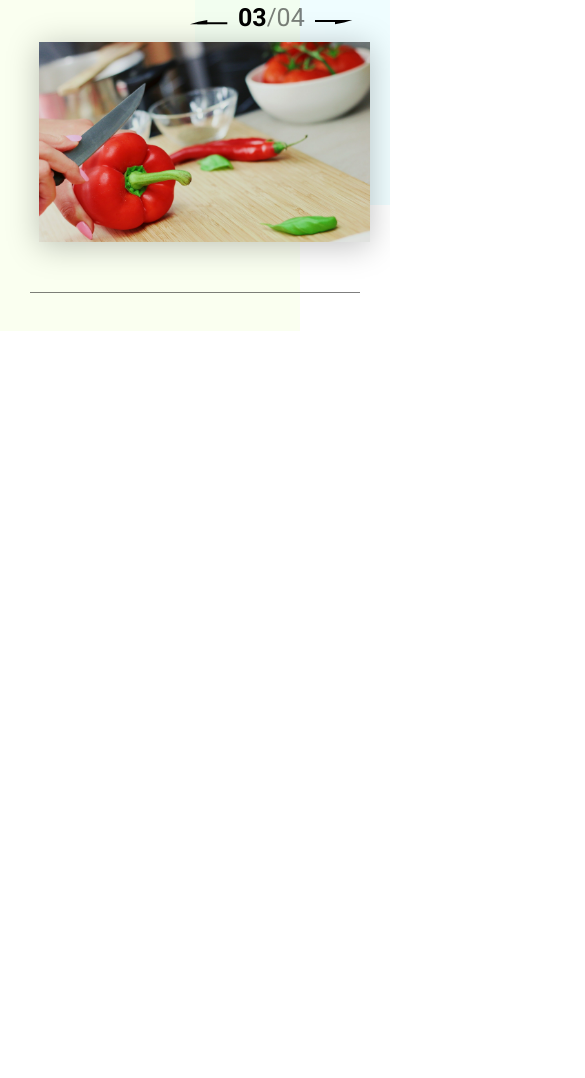
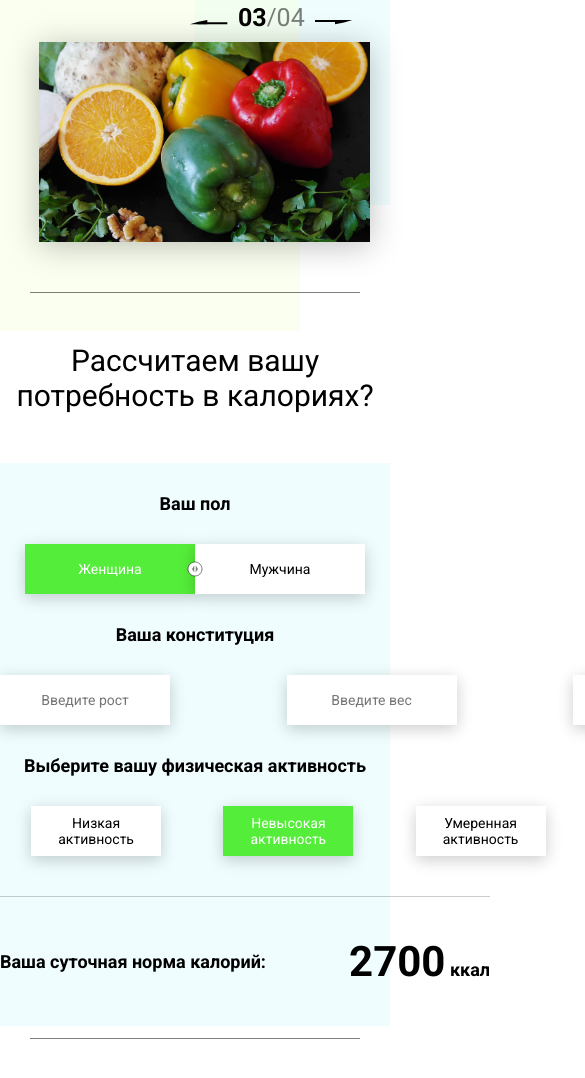
Before and after one commit to izzatPro/SportPit, a website built with webpack: page index.html in a window 390 px wide. Shown: the part 690-1768 px from the top of the page, 585 px wide, since content can reach past the window. Built offline with nearby package versions, Linux system fonts and the light colour scheme.

Commit message:
Media 769+ complited

```diff
--- a/css/media.css
+++ b/css/media.css
@@ -62,6 +62,9 @@
         padding: 20px;
         line-height:30px;
     }
+    .calculating {
+        padding-bottom: 12px;
+    }
 
 }
 @media(max-width: 992px){
@@ -120,6 +123,18 @@
     }
     .offer__slide img {
         height: 100%;
+    }
+    .calculating__choose_big{
+        width: 769px;
+    }
+    .calculating__choose_big .calculating__choose-item {
+        width: 130px;
+    }
+    .calculating__choose_big {
+        justify-content: space-around;
+    }
+    .title{
+        font-size: 30px;
     }
 
 }
--- a/index.html
+++ b/index.html
@@ -117,19 +117,19 @@
                 </div>
                 <div class="offer__slider-wrapper">
                     <div class="offer__slider-inner">
-                        <div class="offer__slide">
+                        <!-- <div class="offer__slide">
                             <img src="img/slider/pepper.jpg" alt="pepper">
-                        </div>
+                        </div>   -->
                          <!-- <div class="offer__slide">
                             <img src="img/slider/food-12.jpg" alt="food">
-                        </div>
-                        <div class="offer__slide">
+                        </div> -->
+                        <!-- <div class="offer__slide">
                             <img src="img/slider/olive-oil.jpg" alt="oil">
-                        </div>
+                        </div> -->
                         <div class="offer__slide">
                             <img src="img/slider/paprika.jpg" alt="paprika">
                         </div>
-                     </div> -->
+                     </div>
                 </div>
             </div>
         </div>
@@ -137,7 +137,7 @@
     </div>
     <div class="divider"></div>
 
-    <!-- <div class="calculating">
+     <div class="calculating">
         <div class="container">
             <h2 class="title">Рассчитаем вашу потребность в калориях?
             </h2>
@@ -185,7 +185,7 @@
 
     <div class="divider"></div>
 
-    <div class="menu">
+    <!-- <div class="menu">
         <h2 class="title">Наше меню на день</h2>
 
         <div class="menu__field">
```
